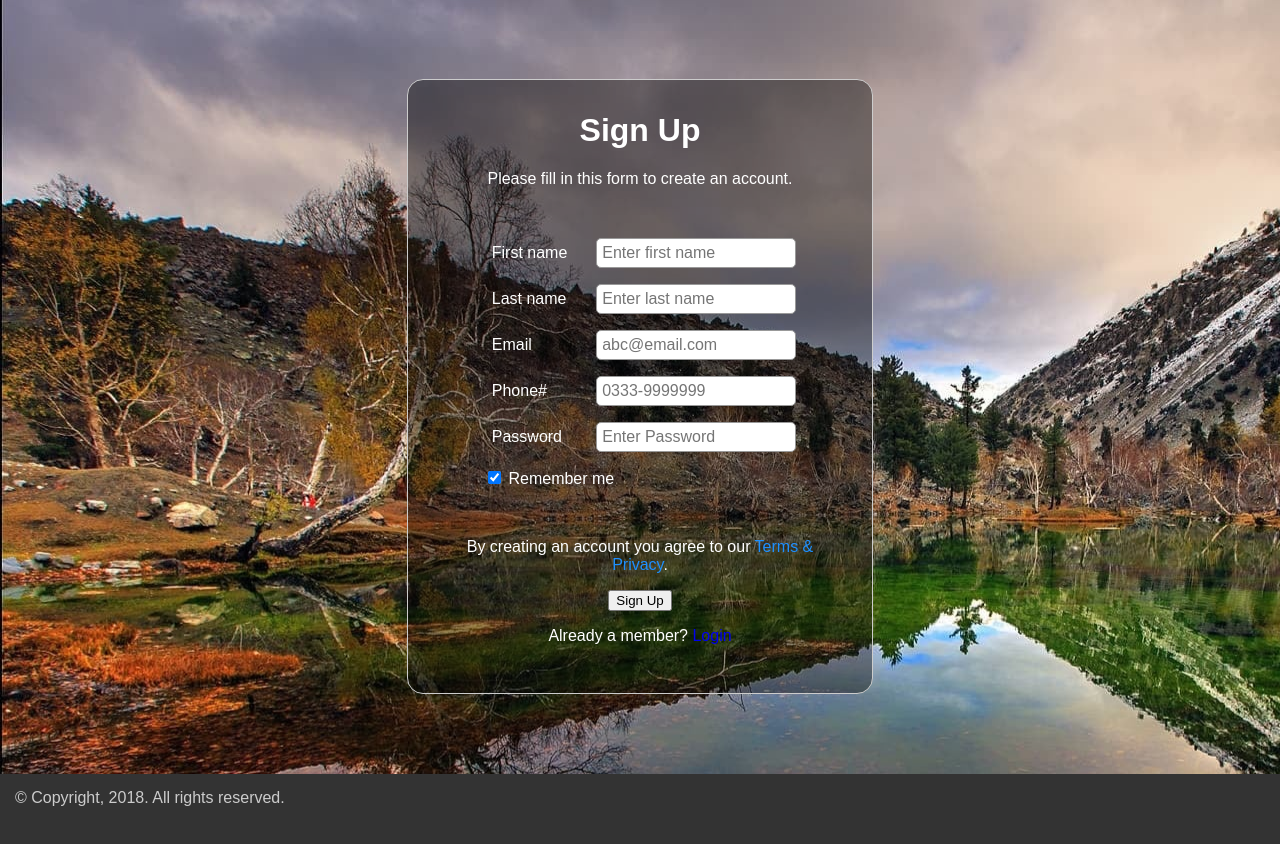
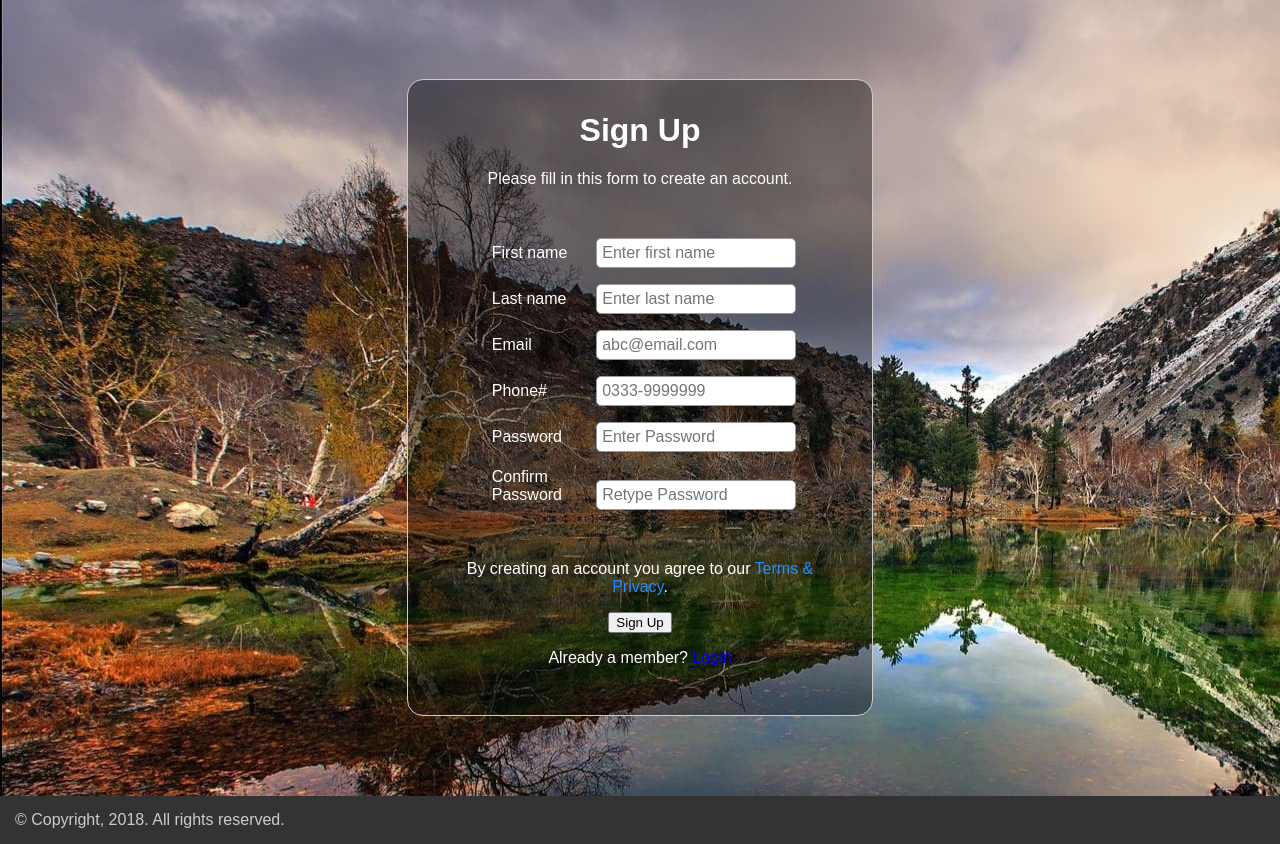
Before and after one commit to izazm8/TravelPlanner, a Flask app: page /signup in a window 1280 px wide. Shown: the part 59-903 px from the top of the page. Before the commit the page ends 865 px from the top, so only its background shows below. Run offline with Flask 2, Linux system fonts and the light colour scheme; some libraries are stand-ins or nearby versions.

Commit message:
added signup feature

```diff
--- a/application.py
+++ b/application.py
@@ -2,6 +2,7 @@ from flask import Flask, flash, redirect, request, render_template, session, url
 from flask_session import Session
 from tempfile import mkdtemp
 from datetime import date
+from passlib.hash import bcrypt
 
 from cs50 import SQL
 from helpers import *
@@ -34,7 +35,30 @@ def index():
 @app.route('/signup', methods=['GET', 'POST'])
 def signup():
     if request.method == 'POST':
-        # TODO: Implement signup
+        first_name = request.form['firstname']
+        last_name = request.form['lastname']
+        email = request.form['email']
+        phone = request.form['phone']
+        passwd = request.form['password']
+        hashed_passwd = bcrypt.hash(passwd) # password encrypted using bcrypt
+        confirm_passwd = request.form['confirm-password']
+
+        if passwd != confirm_passwd:
+            return redirect(url_for('signup'))
+
+        last_user_id = get_last_id(db, 'user_id', 'Users')
+        user_id = last_user_id + 1
+
+        db.execute('INSERT INTO Users (user_id, user_first_name, user_last_name,'
+                   'user_email, user_phone, user_password, user_registered_on)'
+                   'VALUES ({}, \'{}\', \'{}\', \'{}\', \'{}\', \'{}\', TO_DATE(\'{}\', \'yyyy-mm-dd\'))'
+                   .format(user_id, first_name, last_name, email, phone, hashed_passwd, date.today()))
+
+        session['user_id'] = user_id
+        session['first_name'] = first_name
+        session['last_name'] = last_name
+        session['email'] = email
+
         return redirect(url_for('dashboard'))
     elif request.method == 'GET':
         return render_template("signup.html")
@@ -89,9 +113,8 @@ def booking():
     total_duration = travel_time + total_stay_duration
 
     # 3. store booking data in Bookings table
-    x = db.execute('SELECT MAX(booking_id) as last_insert_id FROM Bookings')[0]['last_insert_id']
-    last_booking_id = 0 if x is None else x
-    booking_id = last_booking_id + 1
+    last_id = get_last_id(db, 'booking_id', 'Bookings')
+    booking_id = last_id + 1
 
     db.execute('INSERT INTO Bookings (booking_id, user_id, package_id, booking_date, booking_total_people, '
                'booking_total_charges, booking_total_duration) '
--- a/helpers.py
+++ b/helpers.py
@@ -38,3 +38,8 @@ def get_path_cost(path):
 def get_path_travel_time(path):
     # TODO: Using neighbours table, calculate total travel time
     return 0
+
+def get_last_id(db_conn, col_name, table_name):
+    x = db_conn.execute('SELECT MAX({}) as last_insert_id FROM {}'.format(col_name, table_name))[0]['last_insert_id']
+    last_booking_id = 0 if x is None else x
+    return last_booking_id
--- a/requirements.txt
+++ b/requirements.txt
@@ -1,6 +1,7 @@
 flask
 flask-session
 passlib
+bcrypt
 sqlalchemy
 sqlparse
 # mysql-python
--- a/schema/schema.txt
+++ b/schema/schema.txt
@@ -3,6 +3,7 @@ CREATE TABLE Users (
     user_first_name    VARCHAR(15) NOT NULL,
     user_last_name     VARCHAR(15) NOT NULL,
     user_email         VARCHAR(60) NOT NULL,
+    user_phone         VARCHAR(15),
     user_password      VARCHAR(512) NOT NULL,
     user_registered_on DATE NOT NULL
 );
--- a/templates/signup.html
+++ b/templates/signup.html
@@ -19,14 +19,13 @@
         <input type="text" placeholder="abc@email.com" name="email" required></p>
 
         <p><label for="phone" style="color: white">Phone#</label>
-        <input type="tel" placeholder="0333-9999999" name="phone" pattern="[0-9]{4}-[0-9]{7}" required></p>
+        <input type="tel" placeholder="0333-9999999" name="phone" required></p>
 
         <p><label for="psw" style="color: white">Password</label>
-        <input type="password" placeholder="Enter Password" name="psw" pattern=".{8,}" required title="8 characters minimum"></p>
+        <input type="password" placeholder="Enter Password" name="password" required title="8 characters minimum"></p>
 
-        <p><label style="color: white">
-        <input type="checkbox" checked="checked" name="remember" > Remember me
-        </label></p><br>
+        <p><label style="color: white">Confirm Password</label>
+        <input type="password" placeholder="Retype Password" name="confirm-password" required /></p><br>
 
         <p style="color: white">By creating an account you agree to our <a href="#" style="color:dodgerblue">Terms & Privacy</a>.</p>
         </div>
```
